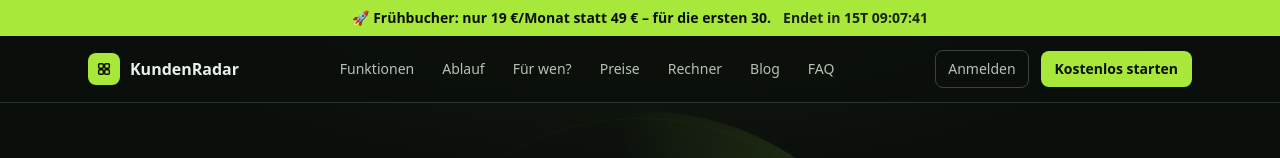
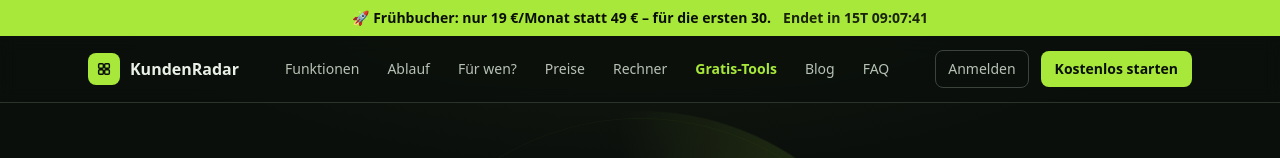
Before and after one commit to personal-glitch/lead-finder, a Next.js app: page / in a window 1280 px wide. Shown: the top 158 px of the page. Built offline with nearby package versions, Linux system fonts and the light colour scheme; no server answers.

Commit message:
Update 2026-06-15 15:03

```diff
--- a/src/app/page.tsx
+++ b/src/app/page.tsx
@@ -254,6 +254,7 @@ export default function Landing() {
             <a href="#zielgruppe" className="hover:text-[var(--color-ink)]">Für wen?</a>
             <a href="#preise" className="hover:text-[var(--color-ink)]">Preise</a>
             <a href="/rechner" className="hover:text-[var(--color-ink)]">Rechner</a>
+            <a href="/gratis" className="font-semibold text-[var(--color-brand)] hover:underline">Gratis-Tools</a>
             <a href="/blog" className="hover:text-[var(--color-ink)]">Blog</a>
             <a href="#faq" className="hover:text-[var(--color-ink)]">FAQ</a>
           </nav>
```
